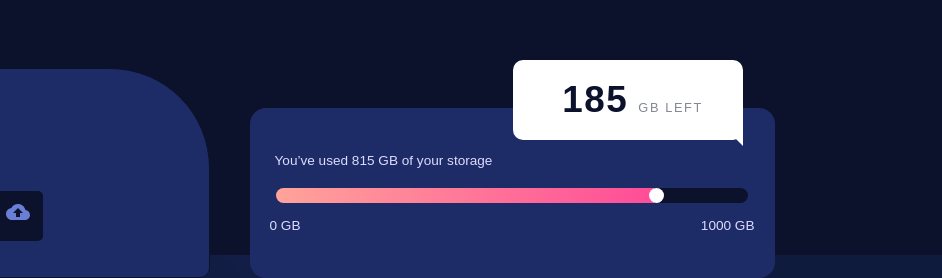
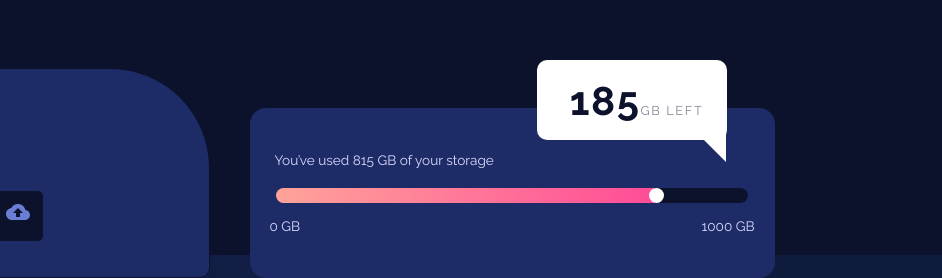
Before and after one commit to tlanettepollard/Fylo-Data-Storage-Component-TLP, a plain HTML site: page index.html in a window 1280 px wide. Shown: the part 222-500 px from the top of the page, 338-1280 px from the left. Drawn offline with nearby package versions, Linux system fonts and the light colour scheme.

Commit message:
Updates
Signed-off-by: T. Lanette <TLPollard4516@gmail.com>

```diff
--- a/styles/desktop.css
+++ b/styles/desktop.css
@@ -1,4 +1,5 @@
 /* Desktop Media Queries */
+@import url('https://fonts.googleapis.com/css2?family=Raleway:wght@400;700&display=swap');
 
 :root {
     /* Primary */
@@ -29,7 +30,6 @@
     body {
         height: 100%;
         width: 100%;
-        position: relative;
         font-family: 'Raleway',
         sans-serif;
         font-size: 1rem;
@@ -238,33 +238,34 @@
         -ms-flex-pack: center;
 
         top: -3em;
-        right: 2em;
+        right: 3em;
         margin: auto;
         height: 80px;
-        width: 230px;
+        width: 190px;
         border-radius: 10px;
         background-color: #ffffff;
     }
     .gb-tooltip .arrow {
-        position: relative;
+        position: absolute;
 
-        display: flex;
         display: -webkit-box;
         display: -ms-flexbox;
+        display: flex;
 
-        flex-direction: row;
         -webkit-box-direction: normal;
         -webkit-box-orient: horizontal;
         -ms-flex-direction: row;
+        flex-direction: row;
 
-        align-items: flex-end;
-        -webkit-box-align: end;
-        -ms-flex-align: end;
+        -webkit-box-align: center;
+        -ms-flex-align: center;
+        align-items: center;
 
         height: 30px;
         width: 30px;
-        top: 3.5em;
-        left: -30px;
+        top: 4.5em;
+        right: 0.01em;
+
         border-left: 30px solid transparent;
         border-right: 0px solid transparent;
         border-top: 30px solid #ffffff;
@@ -279,17 +280,21 @@
         -webkit-box-pack: center;
         -ms-flex-pack: center;
 
+        -webkit-box-align: center;
+        -ms-flex-align: center;
         align-items: center;
+
         margin: auto;
-        padding-left: 10px;
-        width: 230px;
+
+        /*padding-left: 10px;
+        width: 230px;*/
     }
     .value {
         color: var(--very-dk-blue);
         letter-spacing: 0.1rem;
         font-weight: 700;
-        font-size: 2.3em;
-        margin-right: 10px;
+        font-size: 2.5em;
+        margin-left: 10px;
     }
 
     .gb-text {
@@ -297,7 +302,6 @@
         letter-spacing: 0.1rem;
         font-size: 0.8em;
         text-transform: uppercase;
-
     }
 
     /* Footer */
--- a/styles/mobile.css
+++ b/styles/mobile.css
@@ -291,7 +291,6 @@ input[type=range]::-ms-thumb {
     letter-spacing: 0.1rem;
     font-size: 0.8em;
     text-transform: uppercase;
-
 }
 
 /* Footer */
```
